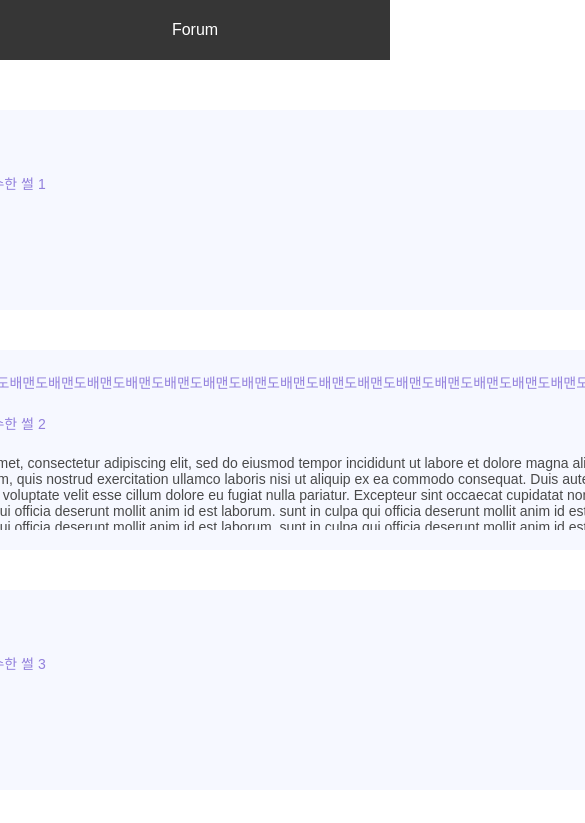
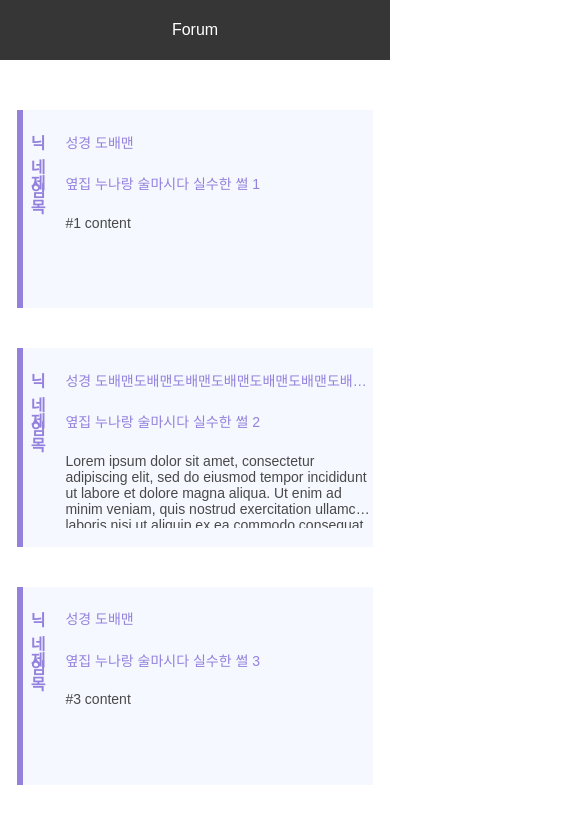
Before and after one commit to kang123077/node_training, a Next.js app: page /forum in a window 390 px wide. Shown: the top 823 px of the page, 585 px wide, since content can reach past the window. Built offline with nearby package versions, Linux system fonts and the light colour scheme.

Commit message:
[수정] 반응형 css trial

```diff
--- a/component/ForumHeaderContent.tsx
+++ b/component/ForumHeaderContent.tsx
@@ -21,6 +21,8 @@ const HeaderWrapper = styled.div`
   height: 60px;
   background-color: #363636;
   color: white;
+  margin: 0px;
+  padding: 0px;
 `;
 
 const PathText = styled.p`
--- a/component/ForumItemContent.tsx
+++ b/component/ForumItemContent.tsx
@@ -3,7 +3,7 @@ import Link from "next/link";
 
 const ForumItemContent = (props) => {
   return (
-    <Link href={`/post?id=${props.id}`}>
+    <Link href={`/post/${props.id}`}>
       <ItemWrapper>
         <Left>
           <LeftText>닉네임</LeftText>
@@ -23,8 +23,7 @@ export default ForumItemContent;
 
 const ItemWrapper = styled.a`
   display: flex;
-  width: 894px;
-  height: 200px;
+  height: 23.5vh;
   background-color: #f6f8ff;
   border-style: none none none solid;
   border-color: #9381dd;
@@ -33,19 +32,18 @@ const ItemWrapper = styled.a`
 `;
 
 const Left = styled.div`
-  width: 100px;
+  width: 11vw;
   height: 100%;
 `;
 
 const Right = styled.div`
-  width: 794px;
+  width: 79vw;
   height: 100%;
 `;
 
 const LeftText = styled.div`
-  width: 80px;
   height: 20px;
-  margin-top: 20px;
+  margin: 20px 20px 0px 0px;
   text-align: right;
   font-size: 16px;
   font-weight: bold;
@@ -53,7 +51,6 @@ const LeftText = styled.div`
 `;
 
 const RightText = styled.div`
-  width: 780px;
   height: 20px;
   margin-top: 21.5px;
   text-align: left;
@@ -66,7 +63,6 @@ const RightText = styled.div`
 `;
 
 const RightContent = styled.div`
-  width: 780px;
   height: 75px;
   margin-top: 21.5px;
   text-align: left;
--- a/pages/forum.tsx
+++ b/pages/forum.tsx
@@ -76,5 +76,5 @@ const ItemListContent = styled.div`
   align-items: center;
   justify-content: center;
   gap: 40px;
-  margin-top: 50px;
+  margin: 50px 0px 50px 0px;
 `;
```
